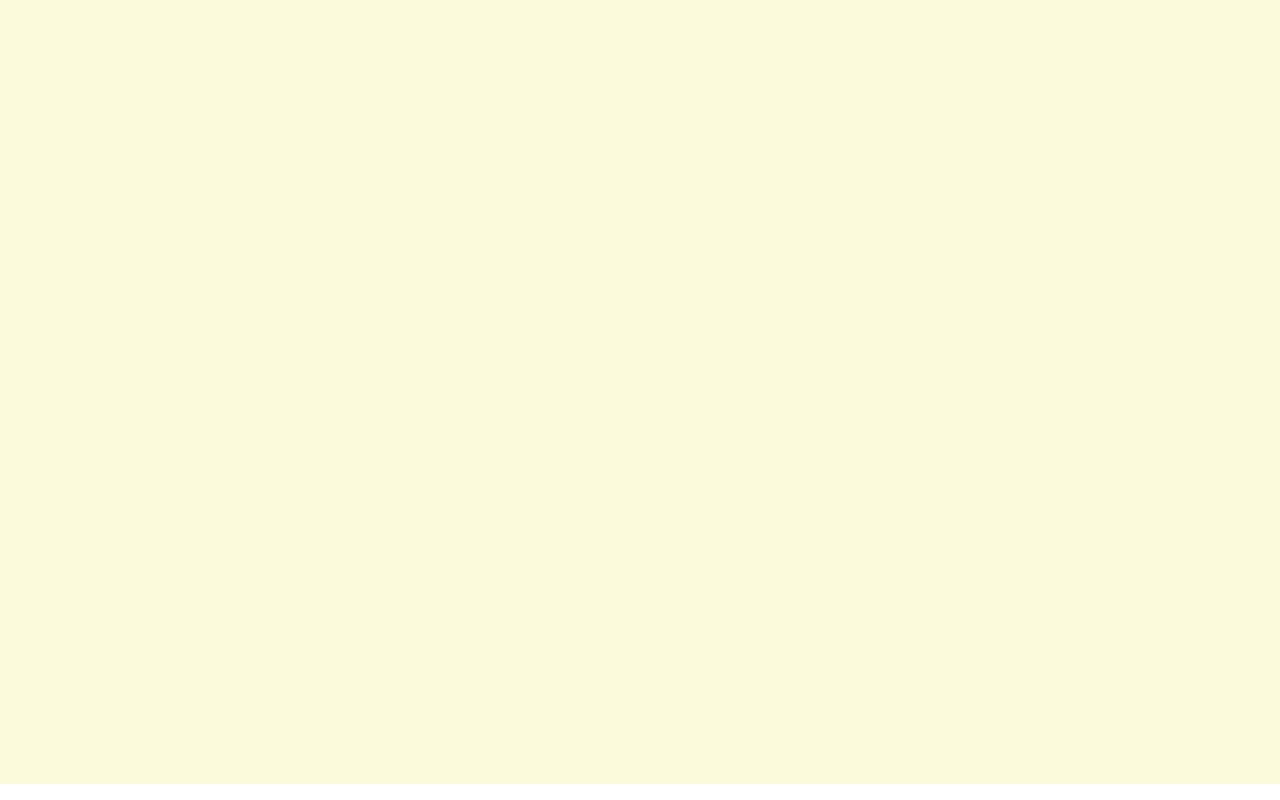
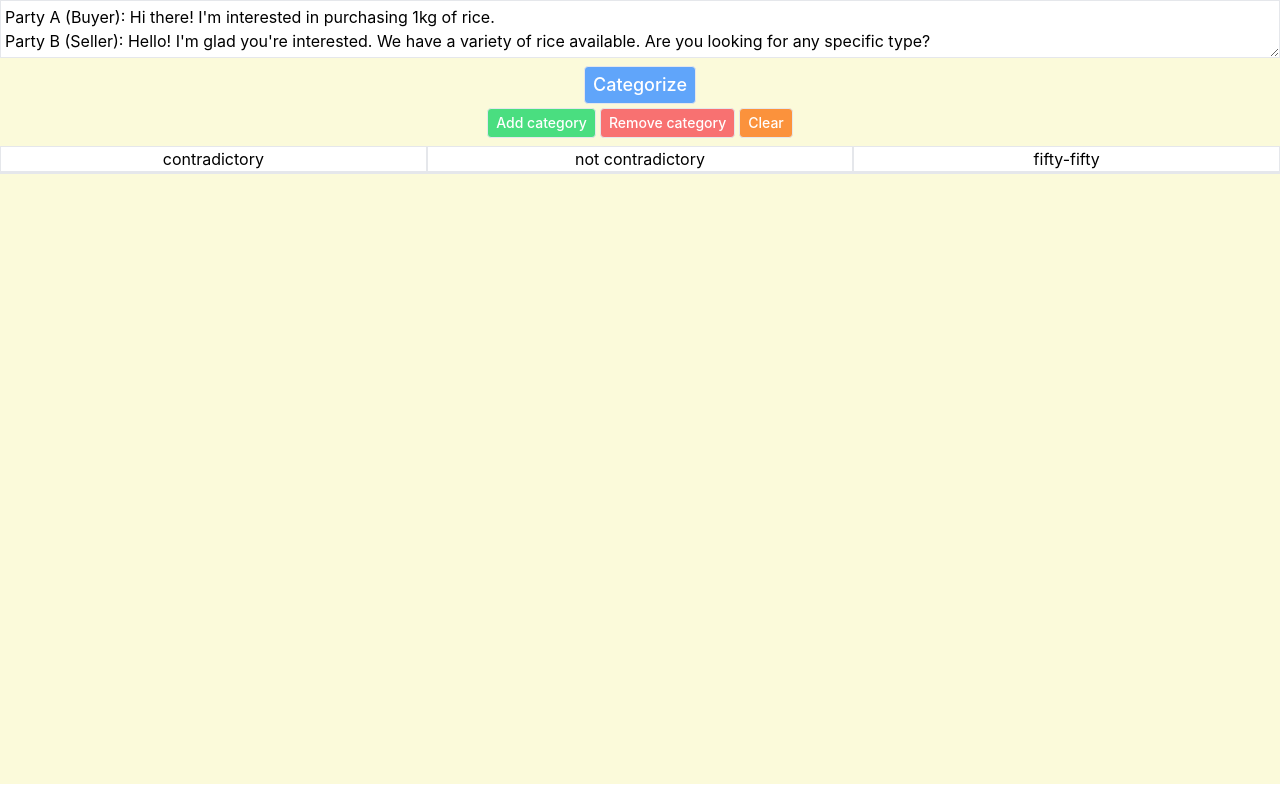
Before and after one commit to vivek-ptk/Negotiator-AI, a React (Create React App) app in the folder frontend/: page /ml in a window 1280 px wide. Before the commit this address had no page. Built offline with nearby package versions, Linux system fonts and the light colour scheme.

Commit message:
integration and visualization of model

```diff
--- a/frontend/package.json
+++ b/frontend/package.json
@@ -1,6 +1,5 @@
 {
   "name": "frontend",
-  "proxy": "http://localhost:8080",
   "version": "0.1.0",
   "private": true,
   "dependencies": {
@@ -8,6 +7,7 @@
     "@testing-library/jest-dom": "^5.17.0",
     "@testing-library/react": "^13.4.0",
     "@testing-library/user-event": "^13.5.0",
+    "@xenova/transformers": "^2.15.0",
     "axios": "^1.5.0",
     "bootstrap": "^5.3.2",
     "jwt-decode": "^4.0.0",
--- a/frontend/src/App.js
+++ b/frontend/src/App.js
@@ -2,6 +2,7 @@ import { Route, Routes } from "react-router-dom";
 import Chat from "./chat/chat";
 import Homepage from "./homepage/homepage";
 import Profile from "./profile/profile";
+import MLBackground from "./components/MLBackground";
 
 function App() {
   return (
@@ -10,6 +11,7 @@ function App() {
         <Route path="/" element={<Homepage />} />
         <Route path="/profile" element={<Profile />} />
         <Route path="/chat" element={<Chat />} />
+        <Route path="/ml" element={<MLBackground />}></Route>
       </Routes>
     </div>
   );
--- /dev/null
+++ b/frontend/src/ML_model/Worker.js
@@ -0,0 +1,50 @@
+import { env, pipeline } from "@xenova/transformers";
+
+env.allowLocalModels = false;
+
+class MyPredictionPipeline {
+  static task = "zero-shot-classification";
+  static model = "MoritzLaurer/deberta-v3-xsmall-zeroshot-v1.1-all-33";//huggingface.co
+  static instance = null;
+
+  static async getInstance(progress_callback = null) {
+    if (this.instance === null) {
+      this.instance = pipeline(this.task, this.model, {
+        quantized: true,
+        progress_callback,
+      });
+    }
+
+    return this.instance;
+  }
+}
+/* eslint-disable-next-line no-restricted-globals */
+self.addEventListener("message", async (event) => {
+  let classifier = await MyPredictionPipeline.getInstance((x) => {
+    /* eslint-disable-next-line no-restricted-globals */
+    self.postMessage(x);
+  });
+
+  const { text, labels } = event.data;
+
+  const split = text.split("\n");
+
+  for (const line of split) {
+    const output = await classifier(line, labels, {
+      hypothesis_template: "The negotiation is {}.",
+    });
+
+    // send the output back to the main thread
+    /* eslint-disable-next-line no-restricted-globals */
+    self.postMessage({
+      status: "output",
+      output,
+    });
+  }
+
+  // console.log("output", output);
+  /* eslint-disable-next-line no-restricted-globals */
+  self.postMessage({
+    status: "complete",
+  });
+});
--- a/frontend/src/chat/input.js
+++ b/frontend/src/chat/input.js
@@ -11,15 +11,15 @@ const Input = ({
   value = "",
   onchange = () => {},
 }) => {
-    [value, onchange] = useState("");
+  [value, onchange] = useState("");
   return (
     <div
       className={`${className}`}
       onKeyDown={(keyPressed) => {
-        if (keyPressed.key.length == 1) {
+        if (keyPressed.key.length === 1) {
           onchange(value + keyPressed.key);
         }
-        if (keyPressed.key == "Backspace" && value.length > 0) {
+        if (keyPressed.key === "Backspace" && value.length > 0) {
           onchange(value.substring(0, value.length - 1));
         }
       }}
--- /dev/null
+++ b/frontend/src/components/MLBackground.js
@@ -0,0 +1,195 @@
+import { useEffect, useState, useRef, useCallback } from "react";
+
+const MLBackground = () => {
+  console.log("under mlbackground");
+
+  const inputMessage = [
+    "Party A (Buyer): Hi there! I'm interested in purchasing 1kg of rice.",
+    "Party B (Seller): Hello! I'm glad you're interested. We have a variety of rice available. Are you looking for any specific type?",
+    "Party A: I'm not too particular about the type, but I prefer long-grain rice. Do you have any available?",
+    "Party B: Yes, we do have long-grain rice in stock. Our current price is $2 per kilogram. Does that work for you?",
+    "Party A: That sounds reasonable. However, I was hoping to negotiate a bit. Would you consider lowering the price if I purchase a larger quantity?",
+    "Party B: We could definitely discuss that. How much are you looking to purchase?",
+    "Party A: I'm interested in buying 5kg in total. Would you be willing to lower the price to $1.80 per kilogram for a bulk purchase?",
+    "Party B: Hmm, I understand your request. Let me check with my manager to see if we can offer a discount for a bulk purchase.",
+    "Party B: We can offer you a discounted price of $1.90 per kilogram for a 5kg purchase. How does that sound?",
+    "Party A: Thank you for considering my request. I think we have a deal! Could you please confirm the total price and delivery details?",
+    "Party B: Absolutely! The total price for 5kg of long-grain rice at $1.90 per kilogram is $9.50. We offer free delivery for orders over $10, so there won't be any additional charges for delivery.",
+    "Party A: Excellent! That works for me. Let's proceed with the order. Could you provide me with the payment details?",
+    "Party B: Of course. I'll send you the payment details along with the order confirmation. Thank you for choosing us as your supplier!",
+    "Party A: Thank you for your assistance. I'm looking forward to receiving the rice. Have a great day!",
+    "Party B: You too! If you have any further questions or need assistance, feel free to reach out.",
+  ];
+
+  const prediction_labels = [
+    "contradictory",
+    "not contradictory",
+    "fifty-fifty",
+  ];
+
+  const [text, setText] = useState(inputMessage.join("\n"));
+  const [sections, setSections] = useState(
+    prediction_labels.map((title) => ({ title, items: [] }))
+  );
+  const [status, setStatus] = useState("idle");
+
+  // creating a reference to the worker object(Worker thread which will run in background)
+  const worker = useRef(null);
+
+  // Using useEffect to setup the Worker as soon as the component is mounted
+  useEffect(() => {
+    console.log("under useeffect hook");
+    if (!worker.current) {
+      worker.current = new Worker(
+        new URL("../ML_model/Worker.js", import.meta.url),
+        {
+          type: "module",
+        }
+      );
+    }
+
+    const onMessageReceived = (e) => {
+      const status = e.data.status;
+
+      if (status === "initate") {
+        setStatus("loading");
+      } else if (status === "ready") {
+        setStatus("ready");
+      } else if (status === "output") {
+        const { sequence, labels, scores } = e.data.output;
+        console.log(sequence, labels, scores);
+
+        // Threshold for classification
+        const label = scores[0] > 0.55 ? labels[0] : "fifty-fifty";
+
+        const sectionId = sections.map((x) => x.title).indexOf(label);
+
+        setSections((sections) => {
+          const newSections = [...sections];
+
+          newSections[sectionId] = {
+            ...newSections[sectionId],
+            items: [...newSections[sectionId].items, sequence],
+          };
+
+          return newSections;
+        });
+      } else if (status === "complete") {
+        setStatus("idle");
+      }
+    };
+
+    worker.current.addEventListener("message", onMessageReceived);
+
+    return () =>
+      worker.current.removeEventListener("message", onMessageReceived);
+  }, [sections]);
+
+  const classify = useCallback(() => {
+    setStatus("processing");
+    worker.current.postMessage({
+      text,
+      labels: prediction_labels.slice(0, prediction_labels.length - 1),
+    });
+  }, [text]);
+
+  const busy = status !== "idle";
+
+  return (
+    <div className="flex flex-col h-full">
+      <textarea
+        className="border w-full p-1 h-1/2"
+        value={text}
+        onChange={(e) => setText(e.target.value)}
+      ></textarea>
+      <div className="flex flex-col justify-center items-center m-2 gap-1">
+        <button
+          className="border py-1 px-2 bg-blue-400 rounded text-white text-lg font-medium disabled:opacity-50 disabled:cursor-not-allowed"
+          disabled={busy}
+          onClick={classify}
+        >
+          {!busy
+            ? "Categorize"
+            : status === "loading"
+            ? "Model loading..."
+            : "Processing"}
+        </button>
+        <div className="flex gap-1">
+          <button
+            className="border py-1 px-2 bg-green-400 rounded text-white text-sm font-medium"
+            onClick={(e) => {
+              setSections((sections) => {
+                const newSections = [...sections];
+                // add at position 2 from the end
+                newSections.splice(newSections.length - 1, 0, {
+                  title: "New Category",
+                  items: [],
+                });
+                return newSections;
+              });
+            }}
+          >
+            Add category
+          </button>
+          <button
+            className="border py-1 px-2 bg-red-400 rounded text-white text-sm font-medium"
+            disabled={sections.length <= 1}
+            onClick={(e) => {
+              setSections((sections) => {
+                const newSections = [...sections];
+                newSections.splice(newSections.length - 2, 1); // Remove second last element
+                return newSections;
+              });
+            }}
+          >
+            Remove category
+          </button>
+          <button
+            className="border py-1 px-2 bg-orange-400 rounded text-white text-sm font-medium"
+            onClick={(e) => {
+              setSections((sections) =>
+                sections.map((section) => ({
+                  ...section,
+                  items: [],
+                }))
+              );
+            }}
+          >
+            Clear
+          </button>
+        </div>
+      </div>
+
+      <div className="flex justify-between flex-grow overflow-x-auto max-h-[40%]">
+        {sections.map((section, index) => (
+          <div key={index} className="flex flex-col w-full">
+            <input
+              disabled={section.title === "Other"}
+              className="w-full border px-1 text-center"
+              value={section.title}
+              onChange={(e) => {
+                setSections((sections) => {
+                  const newSections = [...sections];
+                  newSections[index].title = e.target.value;
+                  return newSections;
+                });
+              }}
+            ></input>
+            <div className="overflow-y-auto h-full border">
+              {section.items.map((item, index) => (
+                <div
+                  className="m-2 border bg-red-50 rounded p-1 text-sm"
+                  key={index}
+                >
+                  {item}
+                </div>
+              ))}
+            </div>
+          </div>
+        ))}
+      </div>
+    </div>
+  );
+};
+
+export default MLBackground;
--- a/package.json
+++ b/package.json
@@ -1,5 +1,6 @@
 {
   "name": "negotiate-app",
+  "proxy": "http://localhost:8080",
   "version": "1.0.0",
   "description": "��#\u0000 \u0000D\u0000E\u0000C\u0000I\u0000P\u0000H\u0000E\u0000R\u0000S\u0000\r\u0000 \u0000",
   "main": "server.js",
```
Also changed, not shown: frontend/src/chat/chat.js (+72 -26 lines), frontend/src/components/navbar.js (+16 -7 lines), 1 other file (tests, documents, lock files or other folders).
